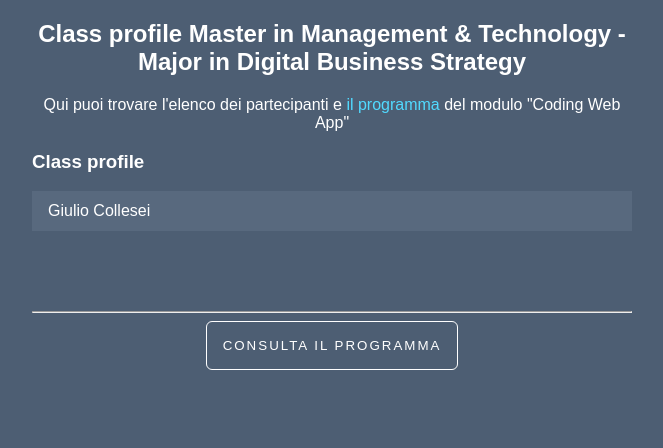
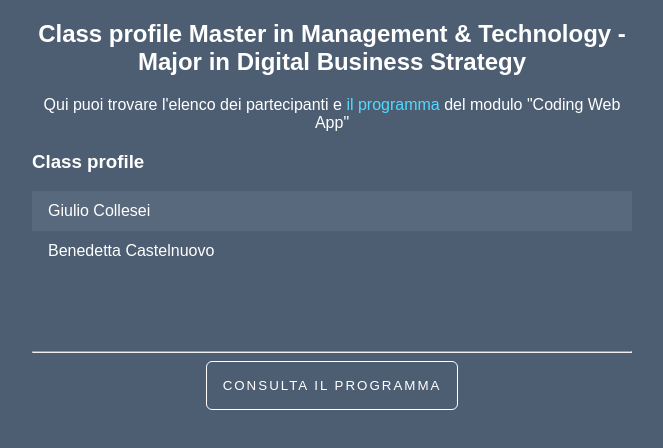
Before and after one commit to Edivoice/coding-webapp, a plain HTML site: page index.html in a window 1280 px wide. Shown: the whole page, without its empty margins (308-971 px from the left). Drawn offline with Linux system fonts and the light colour scheme.

Commit message:
Update index.html

```diff
--- a/index.html
+++ b/index.html
@@ -21,6 +21,7 @@
         <h3>Class profile</h3>
         <ul>
           <li>Giulio Collesei</li>
+          <li>Benedetta Castelnuovo</li>
         </ul>
       </div>
       <hr />
```
